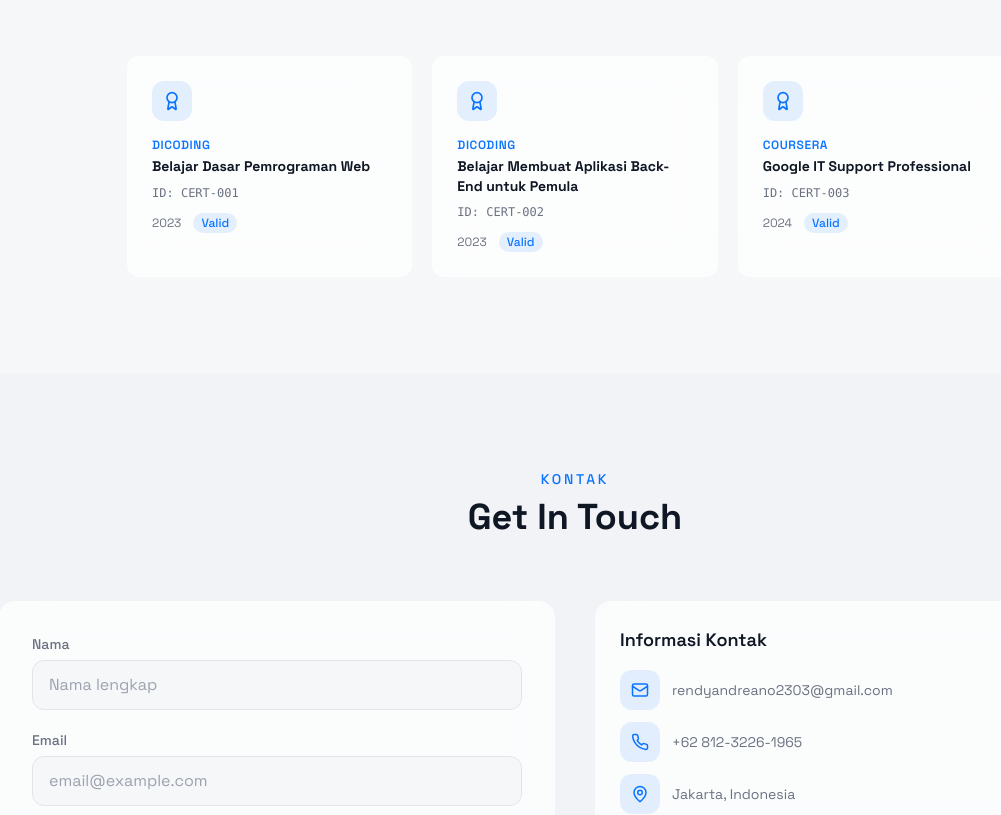
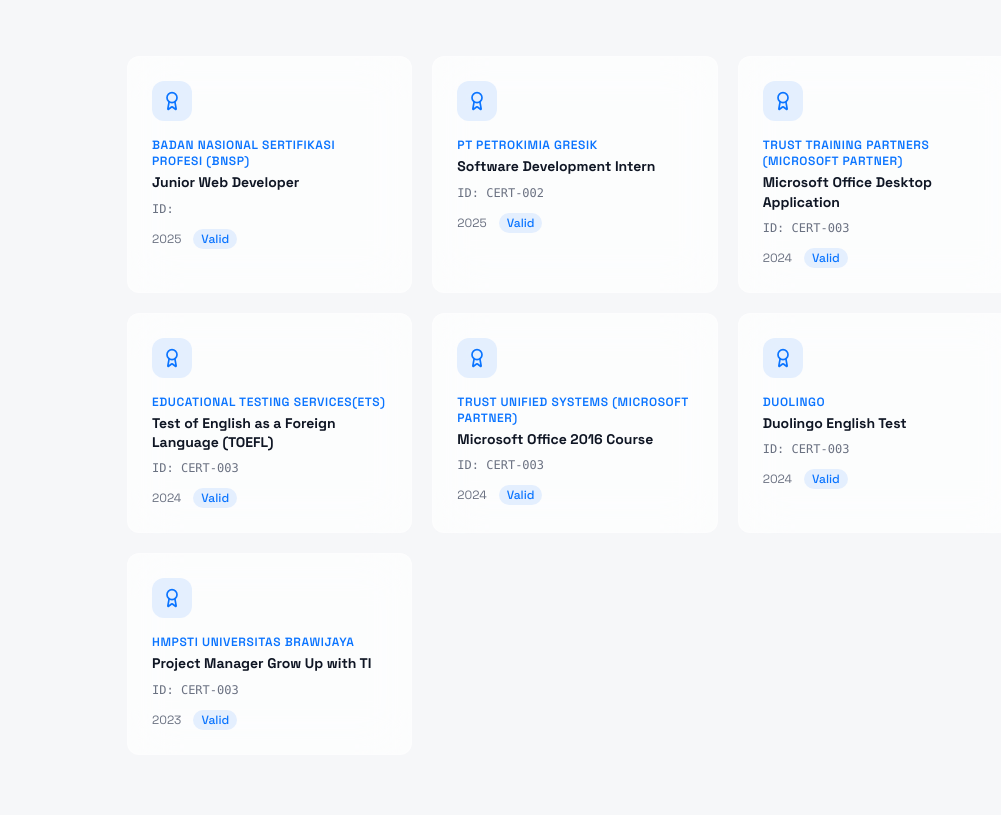
Before and after one commit to rendyandreano/rendyandreano.github.io, a React (Vite) app: page / in a window 1280 px wide. Shown: the part 7020-7835 px from the top of the page, without its empty margins (65-1066 px from the left). Built offline with nearby package versions, Linux system fonts and the light colour scheme; the HTML template or start-up script is replaced by a standard one.

Commit message:
edit sertifications.tsx

```diff
--- a/src/components/Sertifications.tsx
+++ b/src/components/Sertifications.tsx
@@ -3,27 +3,54 @@
 
 const certifications = [
   {
-    issuer: "Dicoding",
-    name: "Belajar Dasar Pemrograman Web",
-    date: "2023",
-    credential: "CERT-001",
+    issuer: "Badan Nasional Sertifikasi Profesi (BNSP)",
+    name: "Junior Web Developer",
+    date: "2025",
+    description: "CERT-001",
     status: "valid",
   },
   {
-    issuer: "Dicoding",
-    name: "Belajar Membuat Aplikasi Back-End untuk Pemula",
-    date: "2023",
+    issuer: "PT Petrokimia Gresik",
+    name: "Software Development Intern",
+    date: "2025",
     credential: "CERT-002",
     status: "valid",
   },
   {
-    issuer: "Coursera",
-    name: "Google IT Support Professional",
+    issuer: "Trust Training Partners (Microsoft Partner)",
+    name: "Microsoft Office Desktop Application",
     date: "2024",
     credential: "CERT-003",
     status: "valid",
   },
-  // add more here...
+  {
+    issuer: "Educational Testing Services(ETS)",
+    name: "Test of English as a Foreign Language (TOEFL)",
+    date: "2024",
+    credential: "CERT-003",
+    status: "valid",
+  },
+  {
+    issuer: "Trust Unified Systems (Microsoft Partner)",
+    name: "Microsoft Office 2016 Course",
+    date: "2024",
+    credential: "CERT-003",
+    status: "valid",
+  },
+  {
+    issuer: "Duolingo",
+    name: "Duolingo English Test",
+    date: "2024",
+    credential: "CERT-003",
+    status: "valid",
+  },
+  {
+    issuer: "HMPSTI Universitas Brawijaya",
+    name: "Project Manager Grow Up with TI",
+    date: "2023",
+    credential: "CERT-003",
+    status: "valid",
+  },
 ];
 
 const Certifications = () => {
```
